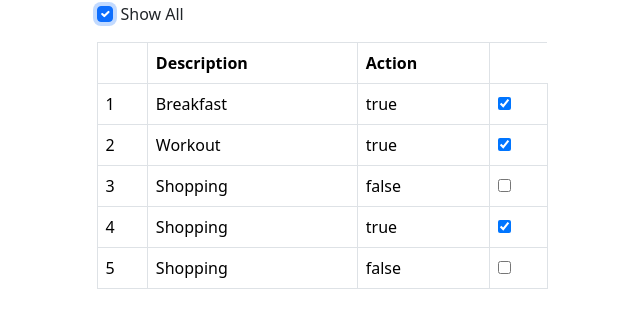
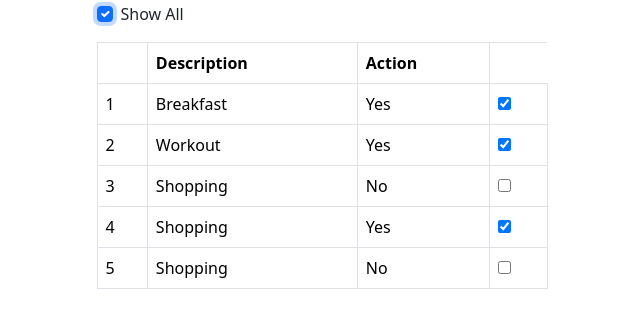
Before and after one commit to JalilAbdullayev/angular-toDoApp, an Angular app: page / in a window 1280 px wide. Both pictures are taken after a click on the checkbox "Show All". Shown: the part 142-470 px from the top of the page, without its empty margins (318-958 px from the left). Built offline with nearby package versions, Linux system fonts and the light colour scheme.

Commit message:
Conditional statements

```diff
--- a/src/app/todo/todo.component.html
+++ b/src/app/todo/todo.component.html
@@ -16,7 +16,7 @@
           Show All
         </label>
       </div>
-      <table class="table table-bordered">
+      <table class="table table-bordered" *ngIf="getItems().length > 0">
         <thead>
         <tr>
           <th></th>
@@ -37,7 +37,20 @@
             {{ item.description }}
           </td>
           <td>
-            {{ item.action }}
+            <!--<div *ngIf="item.action">
+              Yes
+            </div>
+            <div *ngIf="!item.action">
+              No
+            </div>-->
+            <div [ngSwitch]="item.action">
+              <div *ngSwitchCase="true">
+                Yes
+              </div>
+              <div *ngSwitchDefault>
+                No
+              </div>
+            </div>
           </td>
           <td>
             <input type="checkbox" [(ngModel)]="item.action"/>
@@ -45,6 +58,9 @@
         </tr>
         </tbody>
       </table>
+      <div class="alert alert-warning" *ngIf="getItems().length == 0">
+        Empty list.
+      </div>
     </div>
   </div>
 </div>
```
